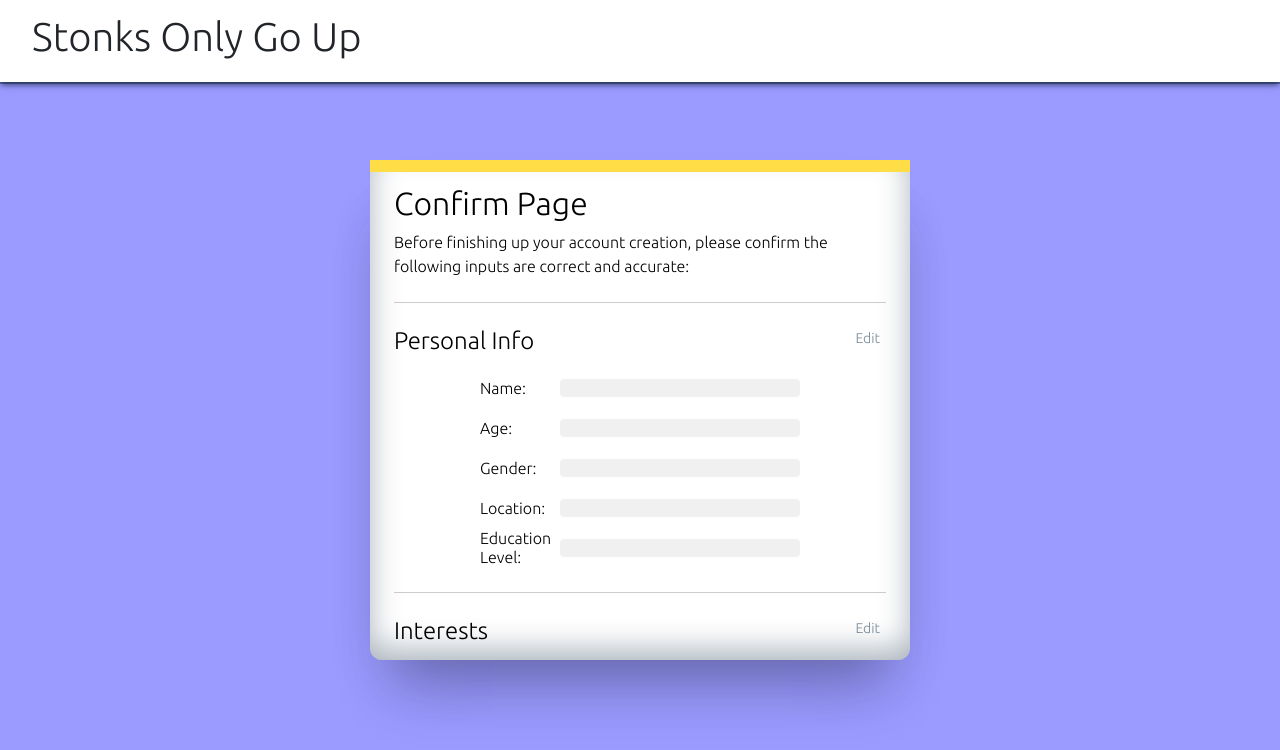
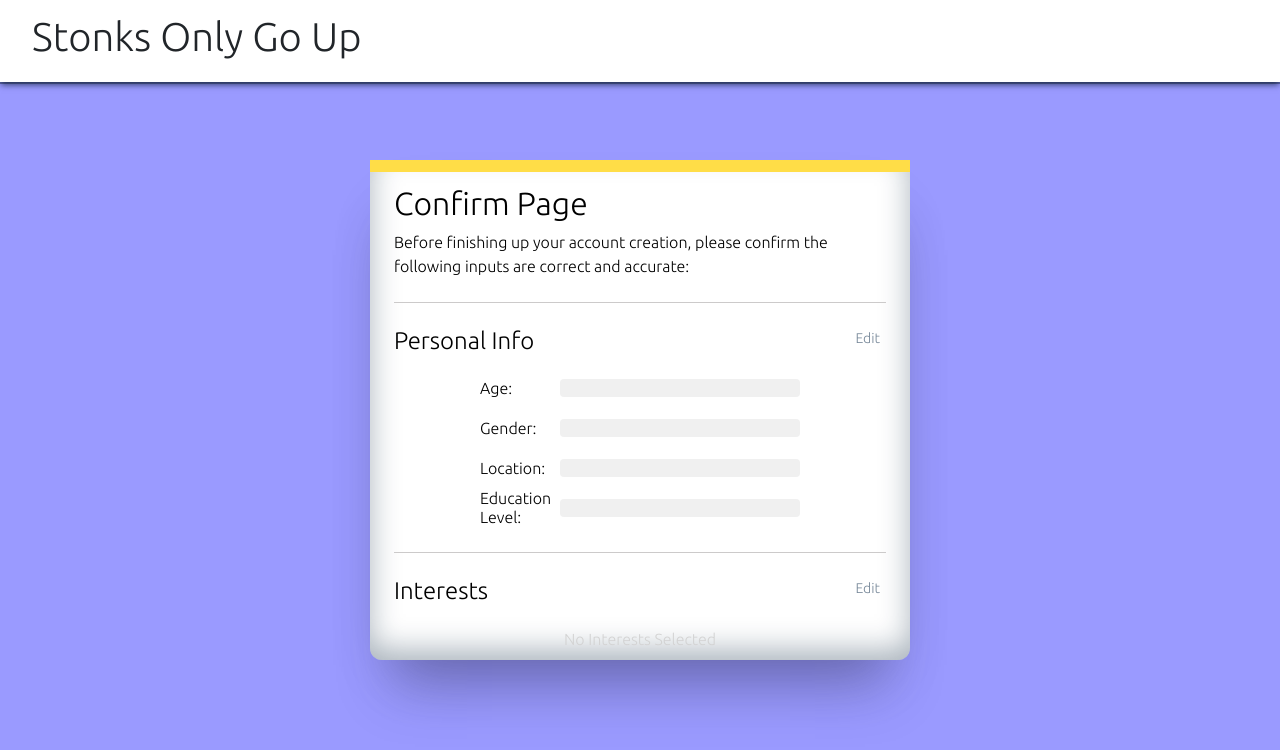
Before and after one commit to giovanniCL/stonks-only-go-up, a React (Create React App) app in the folder stonks-only-go-up/: page /setup/confirm in a window 1280 px wide. Shown: the top 750 px of the page. Built offline with nearby package versions, Linux system fonts and the light colour scheme.

Commit message:
Setup confirm page bug fix

```diff
--- a/stonks-only-go-up/src/Components/Setup/SetupConfirmPage.js
+++ b/stonks-only-go-up/src/Components/Setup/SetupConfirmPage.js
@@ -51,9 +51,6 @@ const SetupConfirmPage = (props) => {
             <div className="confirm-personal-info">
                 <h4 className="confirm-info-title">Personal Info</h4>
                 <NotCorrectEdit history={props.history} direction="/setup/personal-info" />
-                <div className="confirm-personal-single">
-                    <h6>Name: </h6><input value={props.setupForm.personalInfo.personalName} disabled={true} />
-                </div>
                 <div className="confirm-personal-single">
                     <h6>Age: </h6><input value={props.setupForm.personalInfo.age} disabled={true} />
                 </div>
```
